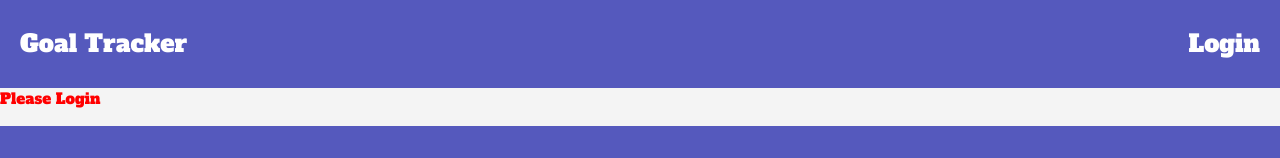
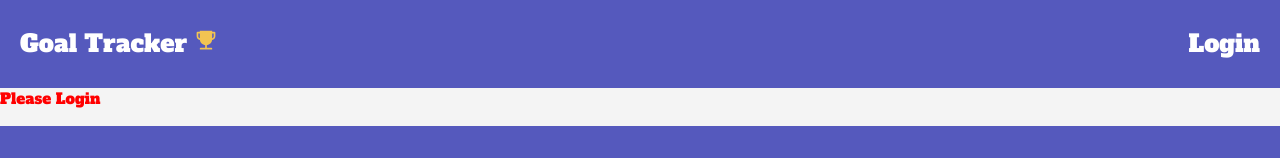
Before and after one commit to BreePrimmer/Goal-Tracker, a React (Vite) app in the folder client/: page / in a window 1280 px wide. Shown: the top 158 px of the page. Built offline with nearby package versions, Linux system fonts and the light colour scheme.

Commit message:
added trophy icon

```diff
--- a/client/src/components/Header.jsx
+++ b/client/src/components/Header.jsx
@@ -1,10 +1,11 @@
 import { Link } from "react-router-dom";
+import { AiFillTrophy } from 'react-icons/ai'
 
 export default function Header() {
   return (
     <header className="header-container">
       <Link to="/">
-        <h1 id="title">Goal Tracker</h1>
+        <h1 id="title">Goal Tracker <AiFillTrophy id='trophy' /></h1>
         {/* <FontAwesomeIcon icon="fa-solid fa-trophy" /> */}
       </Link>
 
--- a/client/src/index.css
+++ b/client/src/index.css
@@ -87,6 +87,9 @@ header {
   justify-content: space-between;
   background-color: var(--main-green);
   padding: 10px 20px;
+}
+#trophy {
+  color: var(--orange-yellow);
 }
 #title {
   font-size: 160%;
--- a/package.json
+++ b/package.json
@@ -17,6 +17,7 @@
     "concurrently": "^5.1.0"
   },
   "dependencies": {
+    "react-icons": "^4.12.0",
     "react-router-dom": "^6.20.0"
   }
 }
```
